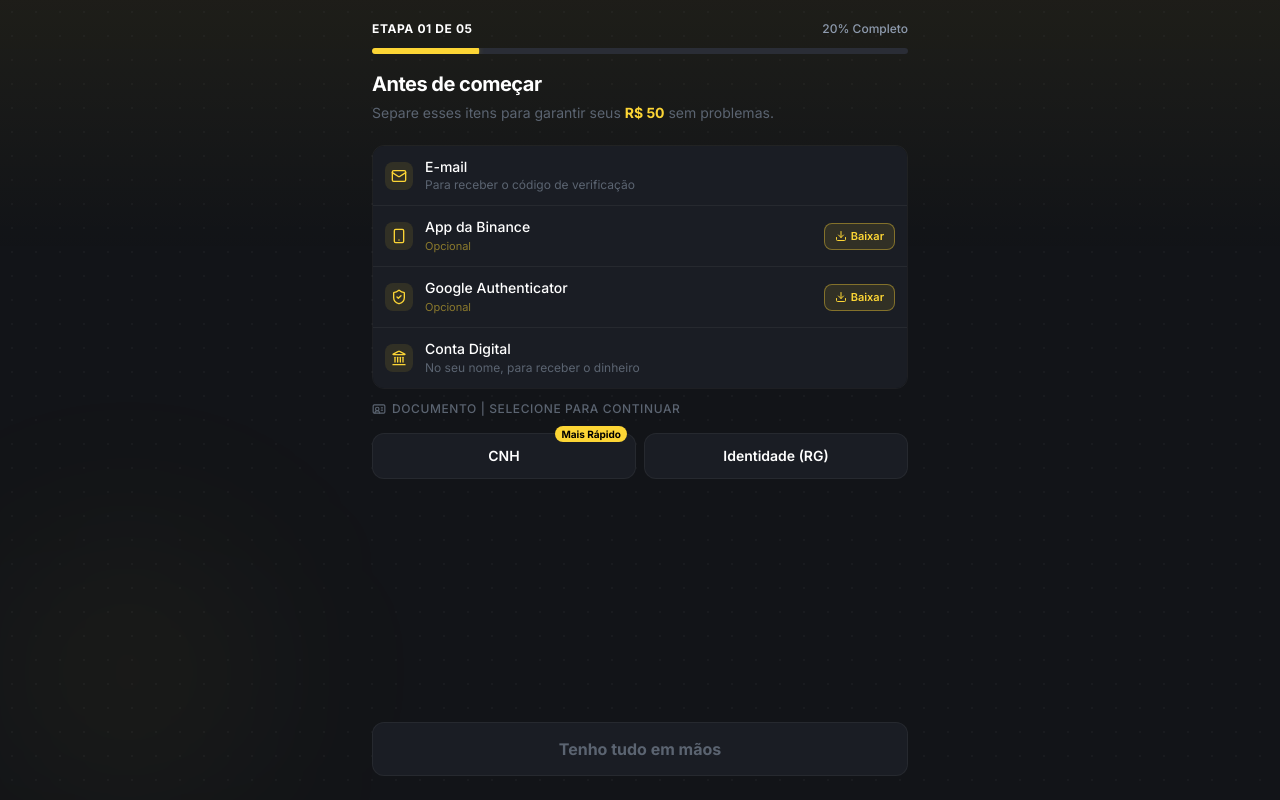
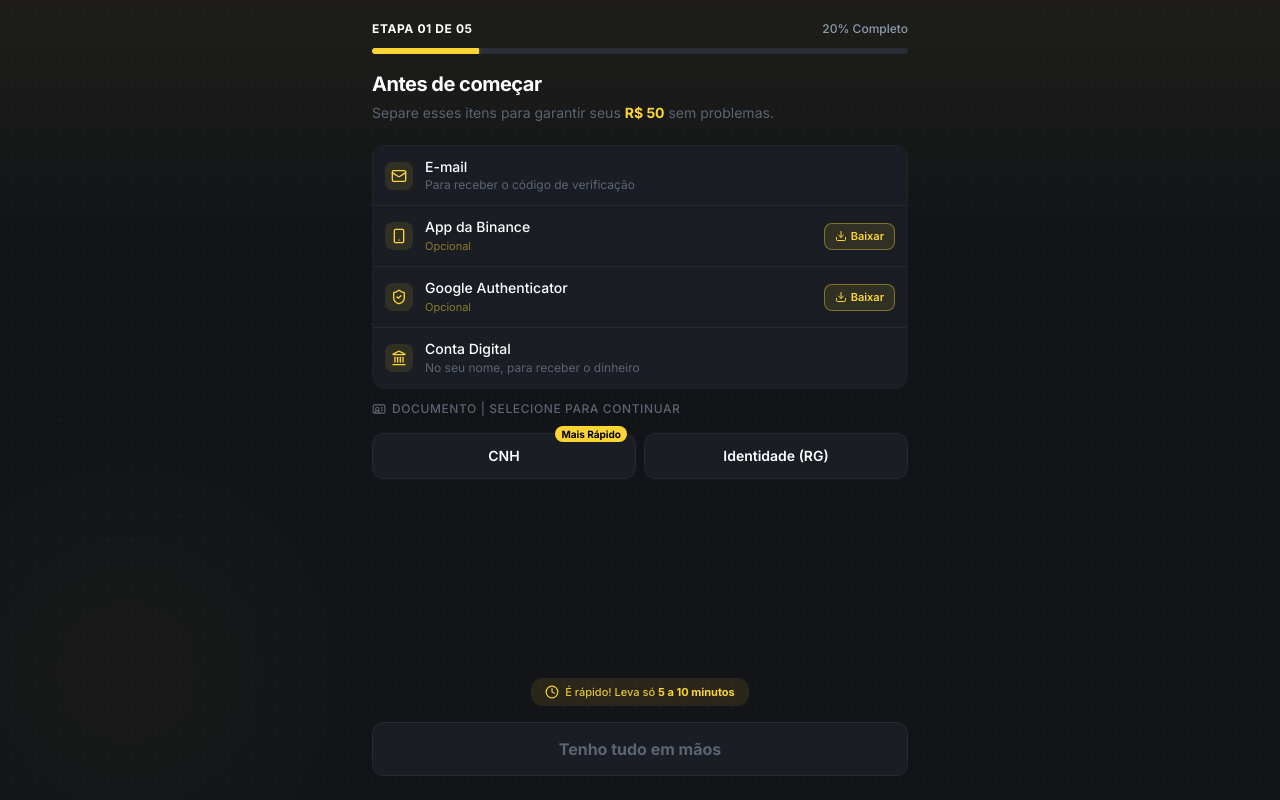
Before and after one commit to sam77x/cinquenta-facil, a React (Vite) app: page / in a window 1280 px wide. Built offline with nearby package versions, Linux system fonts and the light colour scheme; no server answers.

Commit message:
added badge time process

```diff
--- a/src/components/steps/Step1.tsx
+++ b/src/components/steps/Step1.tsx
@@ -1,6 +1,6 @@
 import { useState } from 'react';
 import { motion } from 'framer-motion';
-import { Mail, Smartphone, ShieldCheck, Landmark, IdCard, CheckCircle2, Download } from 'lucide-react';
+import { Mail, Smartphone, ShieldCheck, Landmark, IdCard, CheckCircle2, Download, Clock } from 'lucide-react';
 
 function getStoreUrl(ios: string, android: string): string {
   const ua = navigator.userAgent;
@@ -120,6 +120,14 @@ export function Step1Preparation({ onNext }: Step1PreparationProps) {
       </div>
 
       <div className="pt-4 pb-2">
+        <div className="flex items-center justify-center mb-4">
+          <div className="inline-flex items-center gap-1.5 px-3.5 py-1.5 rounded-xl bg-primary/10">
+            <Clock className="w-3.5 h-3.5 text-primary" />
+            <span className="text-[11px] font-medium text-primary/90">
+              É rápido! Leva só <strong className="font-bold text-primary">5 a 10 minutos</strong>
+            </span>
+          </div>
+        </div>
         <button
           onClick={canProceed ? onNext : undefined}
           disabled={!canProceed}
```
